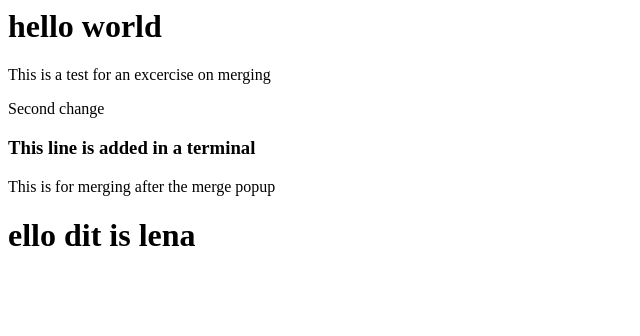
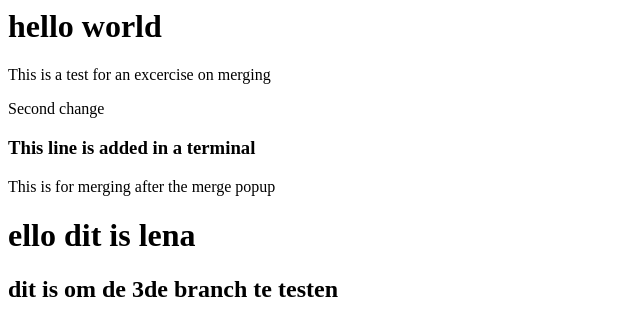
Before and after one commit to tobiasoostvogelskdg/my-first-repo, a plain HTML site: page index.html in a window 1280 px wide. Shown: the whole page, without its empty margins (0-640 px from the left). Drawn offline with Linux system fonts and the light colour scheme.

Commit message:
add line in index.html

```diff
--- a/index.html
+++ b/index.html
@@ -5,3 +5,6 @@
 <h3> This line is added in a terminal </h3>
 <p>This is for merging after the merge popup</p>
 <h1>ello dit is lena</h1>
+
+
+<h2>dit is om de 3de branch te testen</h3>
```
